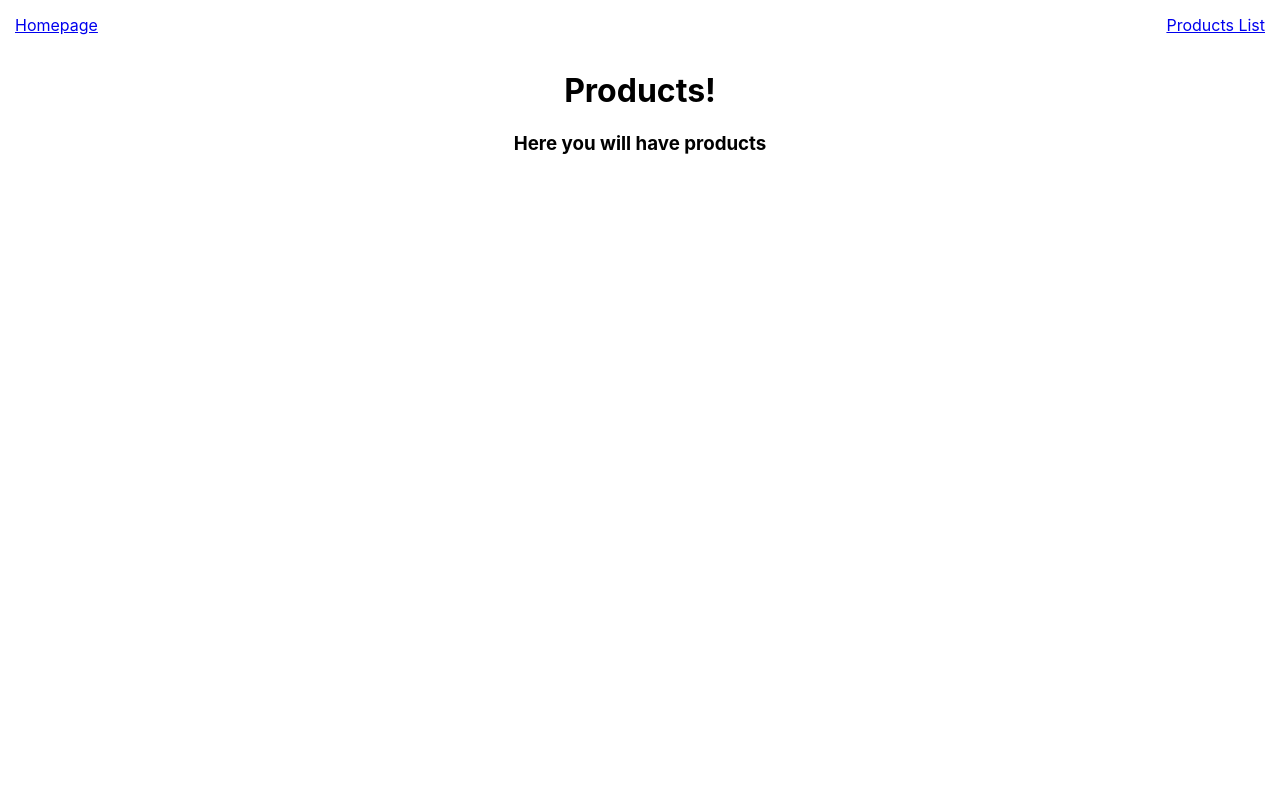
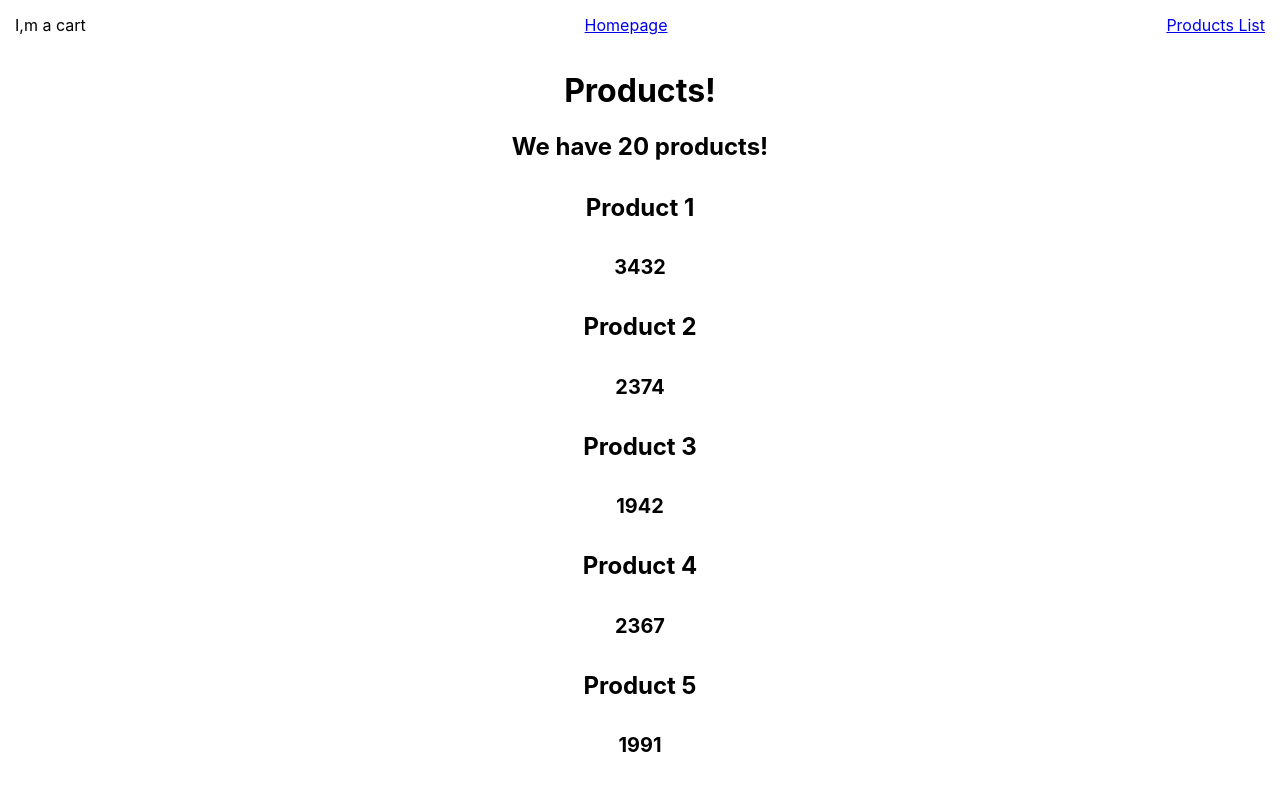
Before and after one commit to Jitgitbit/webshoptraining, a React (Create React App) app: page /products in a window 1280 px wide. Shown: the top 793 px of the page. Built offline with nearby package versions, Linux system fonts and the light colour scheme; data requests are answered from the project's data file.

Commit message:
productlist works

```diff
--- /dev/null
+++ b/src/api.js
@@ -0,0 +1,21 @@
+export default function api(endpoint, { method = "GET", body, jwt } = {}) {
+  return fetch(
+    "http://localhost:4000" + endpoint,
+    {
+      method: method,
+      headers: {
+        Authorization: `Bearer ${jwt}`,
+        "Content-Type": "application/json"
+      },
+      body: JSON.stringify(body)
+    }
+  )
+    .then(response => Promise.all([response.status, response.json()]))
+    .then(([status, data]) => {
+      if (status >= 400) {
+        throw { api_error: data };
+      } else {
+        return data;
+      }
+    });
+}
--- /dev/null
+++ b/src/components/Cart.jsx
@@ -0,0 +1,11 @@
+import React, { Component } from 'react'
+
+export default class Cart extends Component {
+  render() {
+    return (
+      <div>
+        I,m a cart
+      </div>
+    )
+  }
+}
--- a/src/components/Homepage.jsx
+++ b/src/components/Homepage.jsx
@@ -6,7 +6,7 @@ export default class Homepage extends Component {
       <div>
         <h1>WebShop training!</h1>
         <h3>
-        Here you will have two links presented
+        Here you will have two links presented and a cart
         </h3>
       </div>
     )
--- a/src/components/NavBar.jsx
+++ b/src/components/NavBar.jsx
@@ -1,5 +1,6 @@
 import React, { Component } from 'react';
 import { Link } from "react-router-dom";
+import Cart from './Cart';
 
 export default class NavBar extends Component {
   render() {
@@ -13,6 +14,7 @@ export default class NavBar extends Component {
         padding: "15px"
       }}
       >
+        <Cart/>
         <Link to='/'>Homepage</Link>
         <Link to='/products'>Products List</Link>
       </div>
--- /dev/null
+++ b/src/components/Product.jsx
@@ -0,0 +1,13 @@
+import React, { Component } from 'react'
+
+export default class Product extends Component {
+  render() {
+    console.log(this.props)
+    return (
+      <div>
+        <h4>{this.props.name}</h4>
+        <h5>{this.props.price}</h5>
+      </div>
+    )
+  }
+}
--- a/src/components/ProductList.jsx
+++ b/src/components/ProductList.jsx
@@ -1,14 +1,48 @@
-import React, { Component } from 'react'
+import React, { Component } from 'react';
+import { fetchProducts } from '../store/products/actions';
+import { connect } from "react-redux";
+import Product from './Product';
+//import api from "../api";
 
-export default class ProductList extends Component {
+
+class ProductList extends Component {
+  componentDidMount() {
+      // api("/products")
+      //   .then(data => {
+      //   console.log('data from', data )
+      //   // Tell the Redux store the data has been fetched
+      //   // this.props.dispatch({
+      //   //   type: "products/FETCHED",
+      //   //   payload: data,
+      //   // });
+      //   this.props.dispatch(productsFetched(data));
+      // });
+      console.log(this.props);
+    // dispatch the "thunk" (function) itself
+    this.props.dispatch(fetchProducts);
+    }
   render() {
+    if(this.props.data){console.log('The products data', this.props.data)}
+    const loading = !this.props.data;
     return (
       <div>
         <h1>Products!</h1>
-        <h3>
-        Here you will have products
-        </h3>
+          {loading ? <p>Loading...</p> : <h2>We have {this.props.data.length} products!</h2>}
+        <h2>
+          {!loading && this.props.data.map((product, index) => (
+            <Product name={product.name} price={product.price} key={index}/>      // key again! react!
+            ))
+          }
+        </h2>
       </div>
-    )
+    );
   }
 }
+function mapStateToProps(reduxState) {
+  console.log("redux state?", reduxState);
+ return {
+   data: reduxState.products,
+ };
+}
+// ...which is what we export as the default (only) export
+export default connect(mapStateToProps)(ProductList);
--- a/src/store/products/action.js
+++ b/src/store/products/actions.js
@@ -1,18 +1,18 @@
 import api from "../../api"; //check the structure!
 
-export function developersFetched(data) {
+export function productsFetched(data) {
   console.log(data);
   return {
-    type: "developers/FETCHED",
+    type: "products/FETCHED",
     payload: data
   };
 }
 
-export function fetchDevelopers(dispatch, getState) {
+export function fetchProducts(dispatch, getState) {
   console.log(dispatch);
-  api("/developers")
+  api("/products")
     .then(data => {
       // note: just `dispatch` here now
-      dispatch(developersFetched(data));
+      dispatch(productsFetched(data));
     });
 }
--- a/src/store/products/reducer.js
+++ b/src/store/products/reducer.js
@@ -1,7 +1,7 @@
 const initialState = null;
 export default function reducer(state = initialState, action) {
   switch (action.type) {
-    case "developers/FETCHED": {
+    case "products/FETCHED": {
       // => Ask yourself: what is action.payload?
       return action.payload;
     }
--- a/src/store/rootReducer.js
+++ b/src/store/rootReducer.js
@@ -1,6 +1,6 @@
 import { combineReducers } from "redux";
-import developers from "./products/reducer";
+import products from "./products/reducer";
 
 export default combineReducers({
-  developers
+  products,
 });
```
